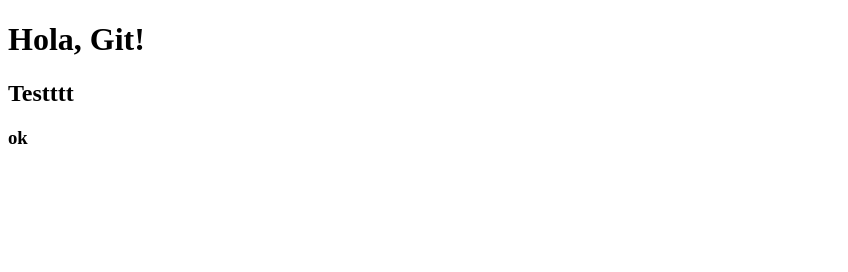
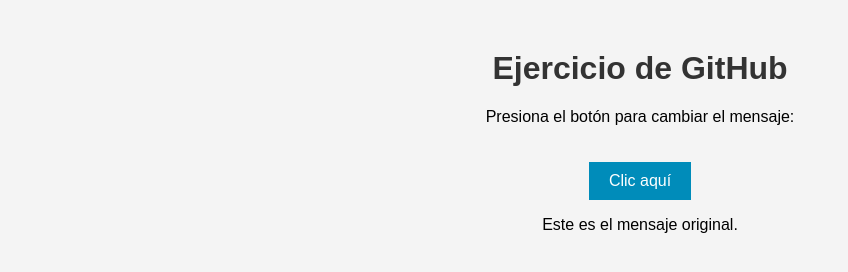
Before and after one commit to xaviigna/git-practice, a plain HTML site: page index.html in a window 1280 px wide. Shown: the whole page, without its empty margins (0-848 px from the left). Drawn offline with Linux system fonts and the light colour scheme.

Commit message:
Javascript test

```diff
--- a/index.html
+++ b/index.html
@@ -2,11 +2,42 @@
 <html lang="es">
 <head>
     <meta charset="UTF-8">
-    <title>Mi Proyecto Git</title>
+    <meta name="viewport" content="width=device-width, initial-scale=1.0">
+    <title>Ejercicio GitHub</title>
+    <style>
+        body {
+            font-family: Arial, sans-serif;
+            text-align: center;
+            margin: 50px;
+            background-color: #f4f4f4;
+        }
+        h1 {
+            color: #333;
+        }
+        button {
+            background-color: #008cba;
+            color: white;
+            border: none;
+            padding: 10px 20px;
+            font-size: 16px;
+            cursor: pointer;
+            margin-top: 20px;
+        }
+        button:hover {
+            background-color: #005f73;
+        }
+    </style>
 </head>
 <body>
-    <h1>Hola, Git!</h1>
-    <h2>Testttt</h2>
-    <h3>ok</h3>
+    <h1>Ejercicio de GitHub</h1>
+    <p>Presiona el botón para cambiar el mensaje:</p>
+    <button onclick="cambiarMensaje()">Clic aquí</button>
+    <p id="mensaje">Este es el mensaje original.</p>
+
+    <script>
+        function cambiarMensaje() {
+            document.getElementById("mensaje").innerText = "¡Has cambiado el mensaje!";
+        }
+    </script>
 </body>
 </html>
```
